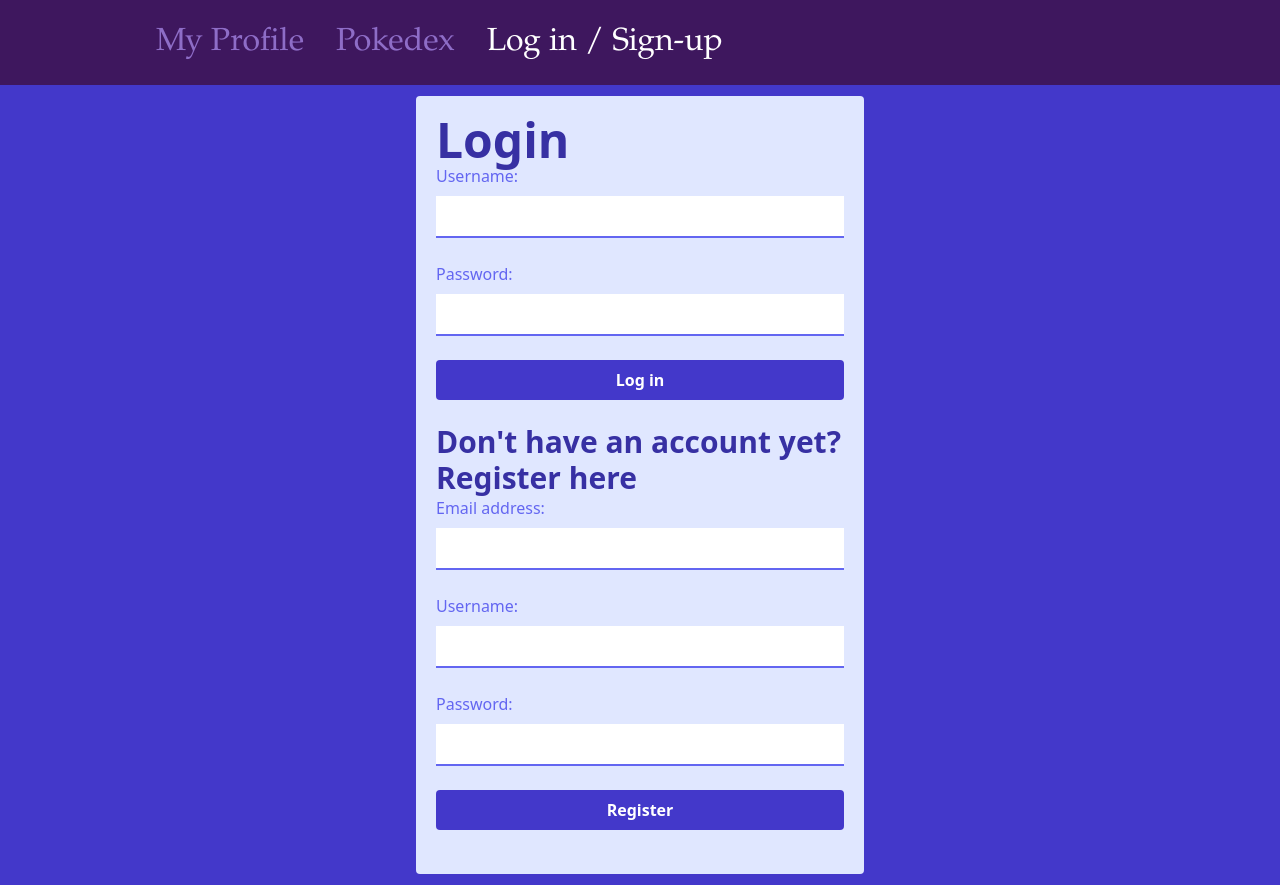
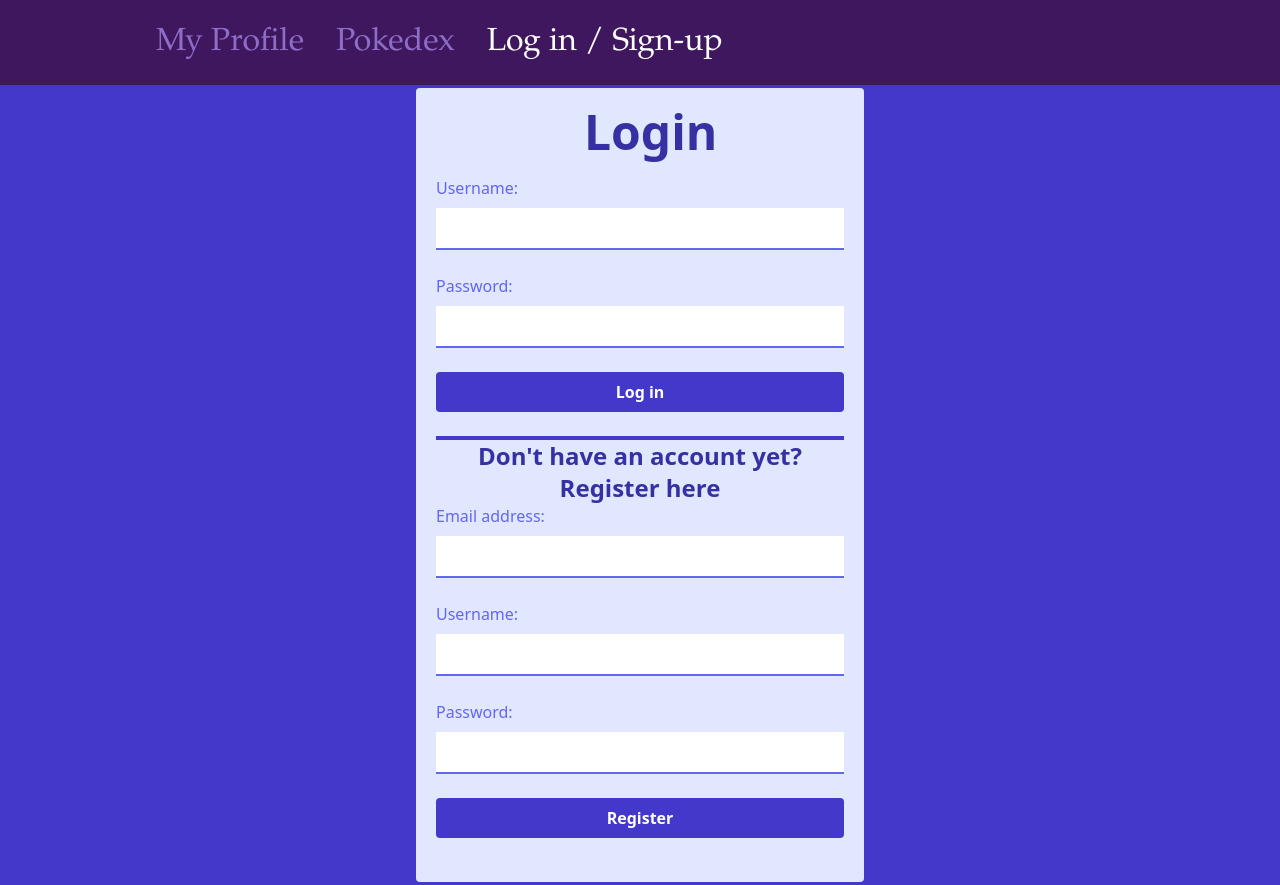
Before and after one commit to ixu42/web-express-challenge, a React (Vite) app in the folder frontend/pokedex_app/: page /Login in a window 1280 px wide. Built offline with nearby package versions, Linux system fonts and the light colour scheme.

Commit message:
Successfully centred login page text

```diff
--- a/frontend/pokedex_app/src/components/LoginForm.jsx
+++ b/frontend/pokedex_app/src/components/LoginForm.jsx
@@ -23,8 +23,8 @@ const LoginForm = (props) => {
 	}
 
 	return (
-		<section className="justify-center">
-			<header className="font-bold text-indigo-800 text-5xl">Login</header>
+		<section className="">
+			<header className="w-28 mx-auto mb-5 font-bold text-indigo-800 text-5xl">Login</header>
 			<form onSubmit={loginAttempt}>
 				<div>
 					<label className="block mb-2 text-indigo-500" for="username">Username:</label>
--- a/frontend/pokedex_app/src/components/RegistrationForm.jsx
+++ b/frontend/pokedex_app/src/components/RegistrationForm.jsx
@@ -28,8 +28,8 @@ const RegistrationForm = (props) => {
 
 	return (
 
-		<section>
-			<header className="font-bold text-indigo-800 text-3xl">Don't have an account yet? Register here</header>
+		<section className="border-t-4 border-indigo-700">
+			<header className="w-full text-center font-bold text-indigo-800 text-2xl">Don't have an account yet?<br/>Register here</header>
 			<form onSubmit={loginAttempt}>
 				<div>
 					<label className="block mb-2 text-indigo-500" for="email">Email address:</label>
```
